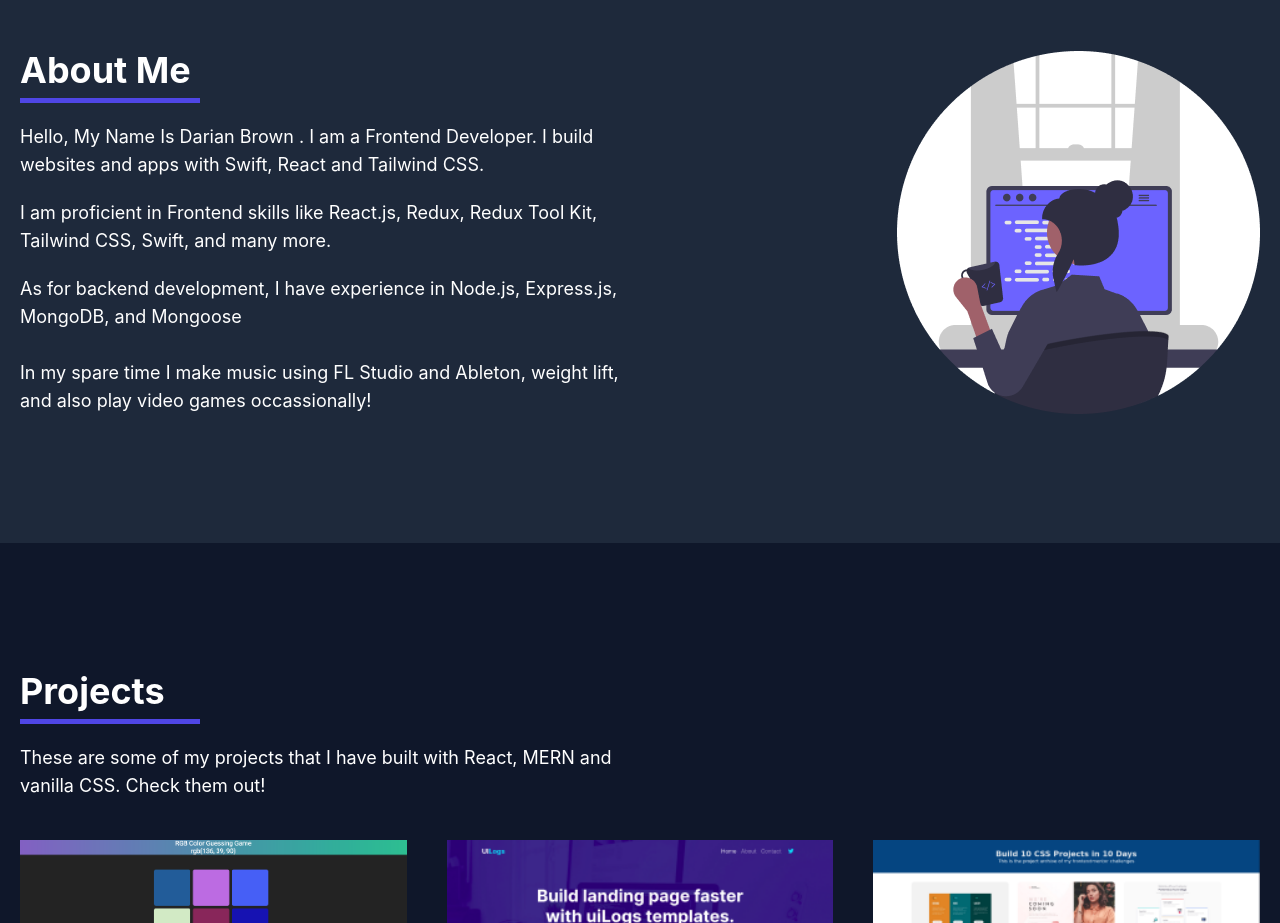
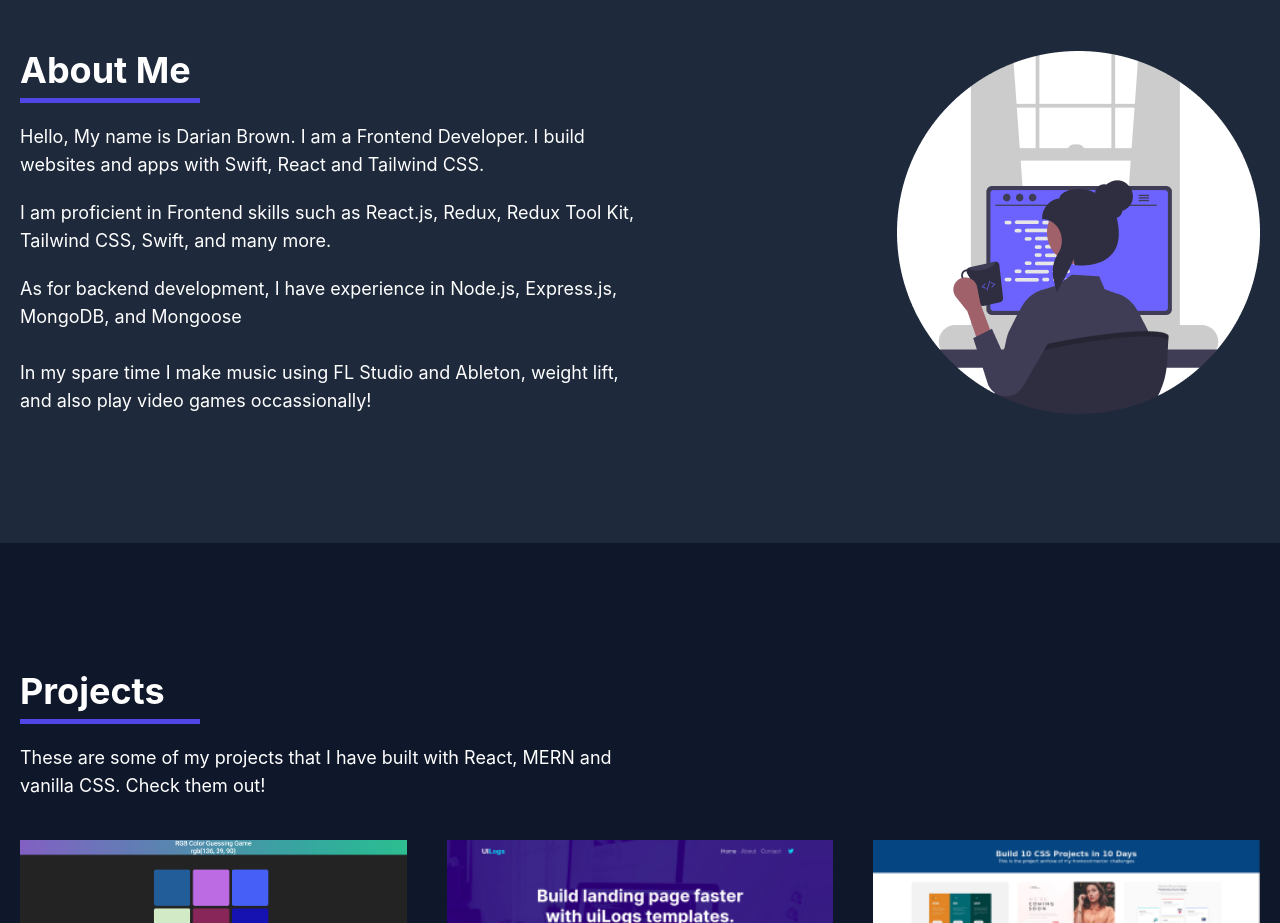
Before and after one commit to icarus014/React-Portfolio, a React (Create React App) app: page / in a window 1280 px wide. Shown: the part 780-1703 px from the top of the page. Built offline with nearby package versions, Linux system fonts and the light colour scheme.

Commit message:
punctuation changes

```diff
--- a/src/components/About.js
+++ b/src/components/About.js
@@ -11,12 +11,12 @@ const About = () => {
           </h2>
 
           <p className="pb-5">
-            Hello, My Name Is Darian Brown . I am a
+            Hello, My name is Darian Brown. I am a
             Frontend Developer. I build websites and apps with Swift, React and
             Tailwind CSS.
           </p>
           <p className="pb-5">
-            I am proficient in Frontend skills like React.js, Redux, Redux Tool
+            I am proficient in Frontend skills such as React.js, Redux, Redux Tool
             Kit, Tailwind CSS, Swift, and many more.
           </p>
 
```
